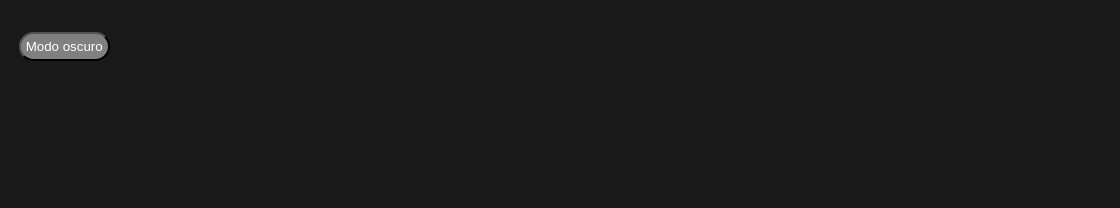
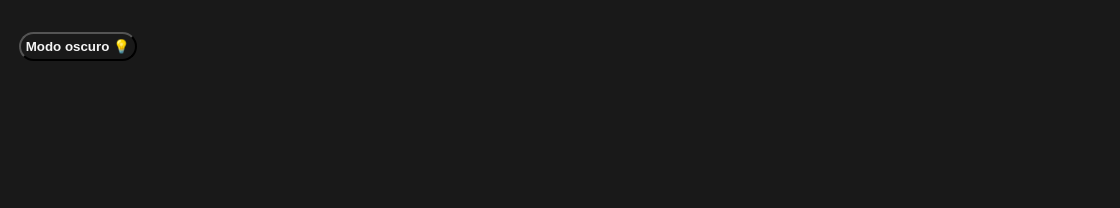
Before and after one commit to DarioRafael/Challenge-Alura, a plain HTML site: page index.html in a window 1280 px wide. Both pictures are taken after a click on the button "Modo oscuro". Shown: the top 208 px of the page, 160-1280 px from the left. Drawn offline with Linux system fonts and the light colour scheme.

Commit message:
Modificando el Css para iconos del boton mO

```diff
--- a/style.css
+++ b/style.css
@@ -16,12 +16,22 @@ body {
     padding: 5px;
     margin: auto 2em;
 
+
     text-align: center;
-    color: white;
-    background: gray;
+    font-weight: bolder;
+    color: #0A3871;
+
+
+    background: #E5E5E5;
     border-radius: 24px;
 
+    transition: 2s;
     cursor: pointer;
+
+}
+
+#botonModoOscuro::after{
+    content: "🌙";
 }
 
 .principal {
@@ -199,14 +209,29 @@ body {
 
 /* Modo Oscuro */
 
+.modoOscuro {
+    transition: 2s;
+}
+
+.modoOscuro #botonModoOscuro {
+    color: whitesmoke;
+    background: #191919;
+
+}
+
+.modoOscuro #botonModoOscuro::after{
+    content: "💡";
+}
+
 body.modoOscuro{
     background: #191919;
-    transition: 2s;
+
 }
 
 
 .modoOscuro .campo-texto{
     color: whitesmoke;
+    transition: 2s;
 }
 
 .modoOscuro .campo-texto::placeholder {
@@ -216,12 +241,13 @@ body.modoOscuro{
 
 .modoOscuro .muñeco {
     background: black;
-    transition: 2s;
+
 }
 
 .modoOscuro .muñeco h2{
     color: whitesmoke;
     transition: 2s;
+
 }
 
 .modoOscuro .muñeco p{
@@ -231,7 +257,7 @@ body.modoOscuro{
 
 .modoOscuro #textoContenedor{
     color: white;
-    transition: 2s;
+
 }
 
 
```
